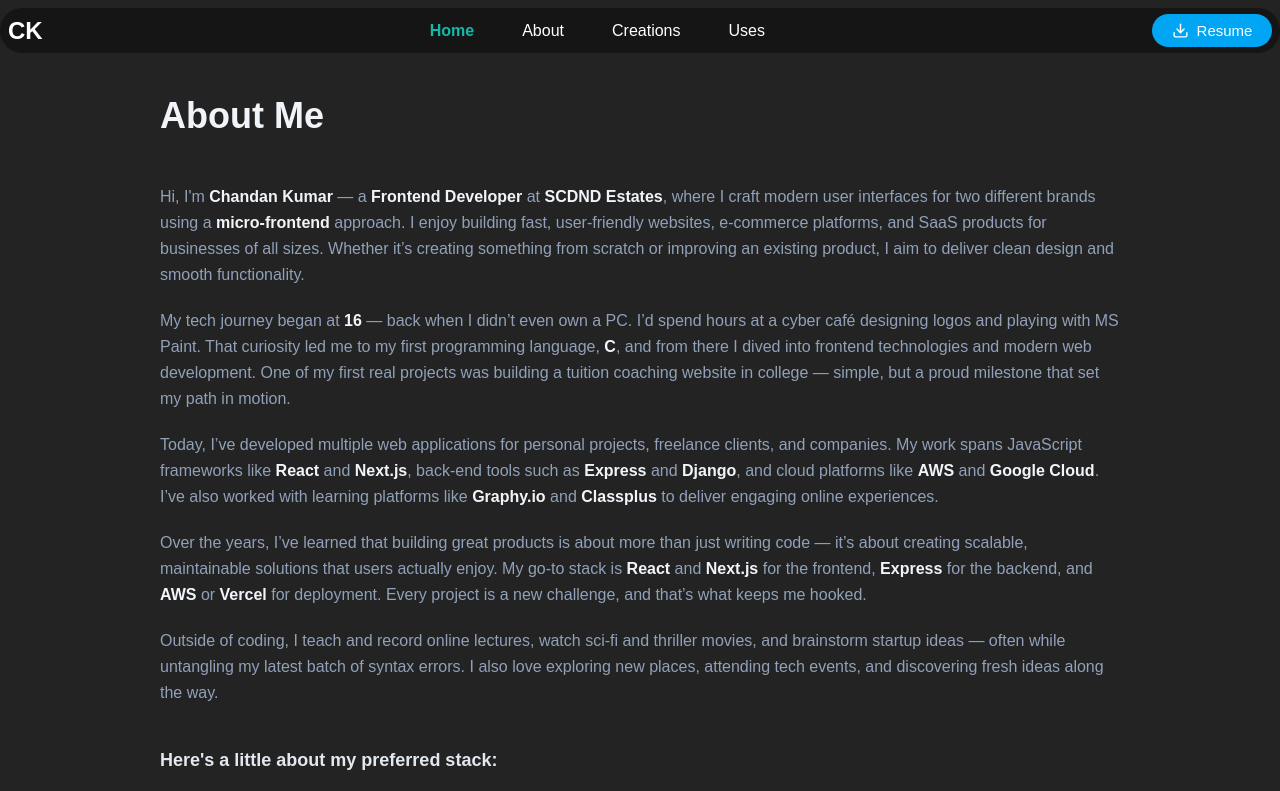
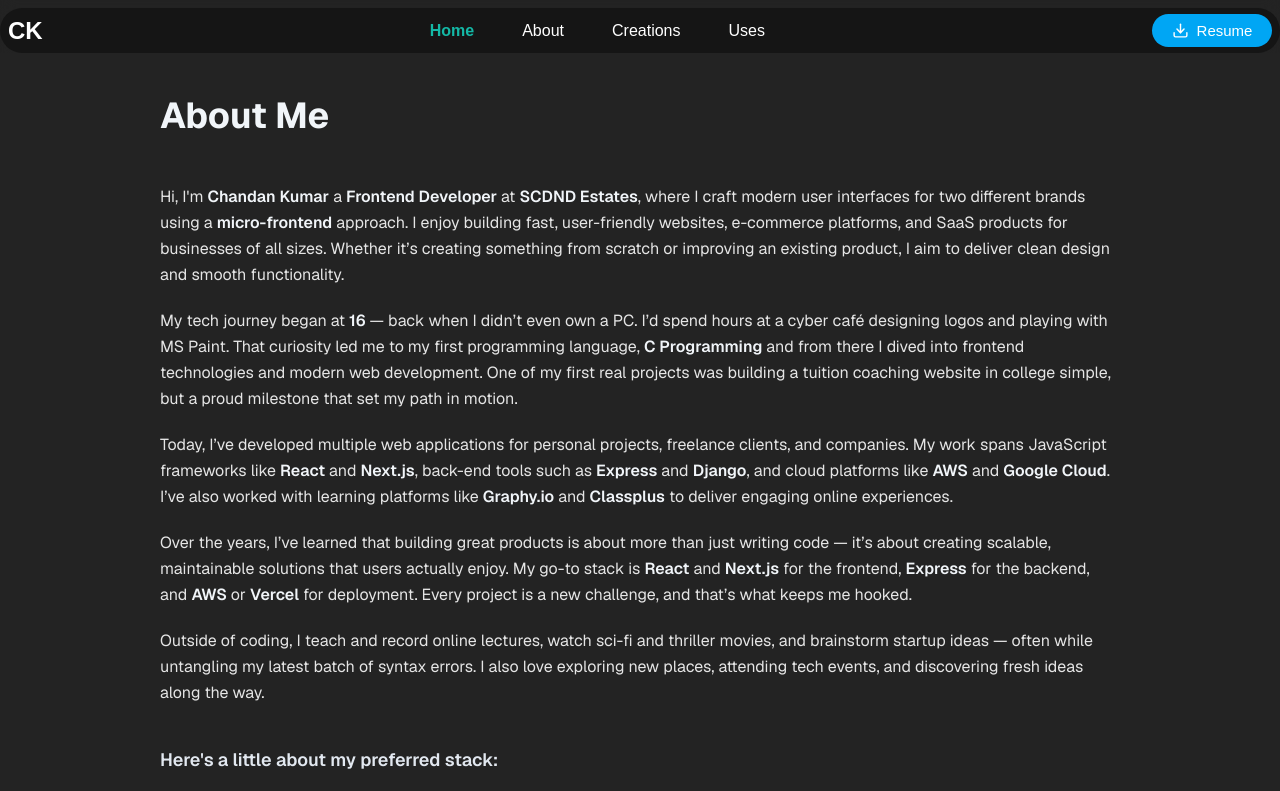
Before and after one commit to 01chandan/showcase-x, a Next.js app: page /about in a window 1280 px wide. Shown: the top 791 px of the page. Built offline with nearby package versions, Linux system fonts and the light colour scheme.

Commit message:
fixing content of About Section

```diff
--- a/src/app/about/page.tsx
+++ b/src/app/about/page.tsx
@@ -161,7 +161,7 @@
 
 
   return (
-    <main className="bg-[#232323] text-white min-h-screen">
+    <main className="bg-[#232323] text-[#E5E5E5] min-h-screen font-sans">
       <div className="max-w-5xl mx-auto px-4 sm:px-6 lg:px-8 py-20 md:py-24">
         <motion.div
           initial="hidden"
@@ -171,12 +171,12 @@
           {/* About Me Section */}
           <motion.section id="about" className="mb-16 md:mb-24">
             <SectionTitle>About Me</SectionTitle>
-            <motion.div variants={itemVariants} className="space-y-5 text-slate-400 leading-relaxed">
+            <motion.div variants={itemVariants} className="space-y-5 text-[#E5E5E5] leading-relaxed">
               <p>
-                    Hi, I'm <Strong>Chandan Kumar</Strong> — a <Strong>Frontend Developer</Strong> at <Strong>SCDND Estates</Strong>, where I craft modern user interfaces for two different brands using a <Strong>micro-frontend</Strong> approach. I enjoy building fast, user-friendly websites, e-commerce platforms, and SaaS products for businesses of all sizes. Whether it’s creating something from scratch or improving an existing product, I aim to deliver clean design and smooth functionality.
+                Hi, I'm <Strong>Chandan Kumar</Strong>  a <Strong>Frontend Developer</Strong> at <Strong>SCDND Estates</Strong>, where I craft modern user interfaces for two different brands using a <Strong>micro-frontend</Strong> approach. I enjoy building fast, user-friendly websites, e-commerce platforms, and SaaS products for businesses of all sizes. Whether it’s creating something from scratch or improving an existing product, I aim to deliver clean design and smooth functionality.
               </p>
               <p>
-                    My tech journey began at <Strong>16</Strong> — back when I didn’t even own a PC. I’d spend hours at a cyber café designing logos and playing with MS Paint. That curiosity led me to my first programming language, <Strong>C</Strong>, and from there I dived into frontend technologies and modern web development. One of my first real projects was building a tuition coaching website in college — simple, but a proud milestone that set my path in motion.
+                My tech journey began at <Strong>16</Strong> — back when I didn’t even own a PC. I’d spend hours at a cyber café designing logos and playing with MS Paint. That curiosity led me to my first programming language, <Strong>C Programming</Strong> and from there I dived into frontend technologies and modern web development. One of my first real projects was building a tuition coaching website in college simple, but a proud milestone that set my path in motion.
               </p>
               <p>
                 Today, I’ve developed multiple web applications for personal projects, freelance clients, and companies. My work spans JavaScript frameworks like <Strong>React</Strong> and <Strong>Next.js</Strong>, back-end tools such as <Strong>Express</Strong> and <Strong>Django</Strong>, and cloud platforms like <Strong>AWS</Strong> and <Strong>Google Cloud</Strong>. I’ve also worked with learning platforms like <Strong>Graphy.io</Strong> and <Strong>Classplus</Strong> to deliver engaging online experiences.
--- a/src/app/layout.tsx
+++ b/src/app/layout.tsx
@@ -25,7 +25,7 @@
   return (
     <html lang="en">
       <body
-        className={`${geistSans.variable} ${geistMono.variable} antialiased`}
+        className={`${geistSans.variable} ${geistMono.variable} antialiased font-sans`}
       >
         <Navbar />
         {children}
```
Lines whose indentation alone changed are shown as unchanged.
